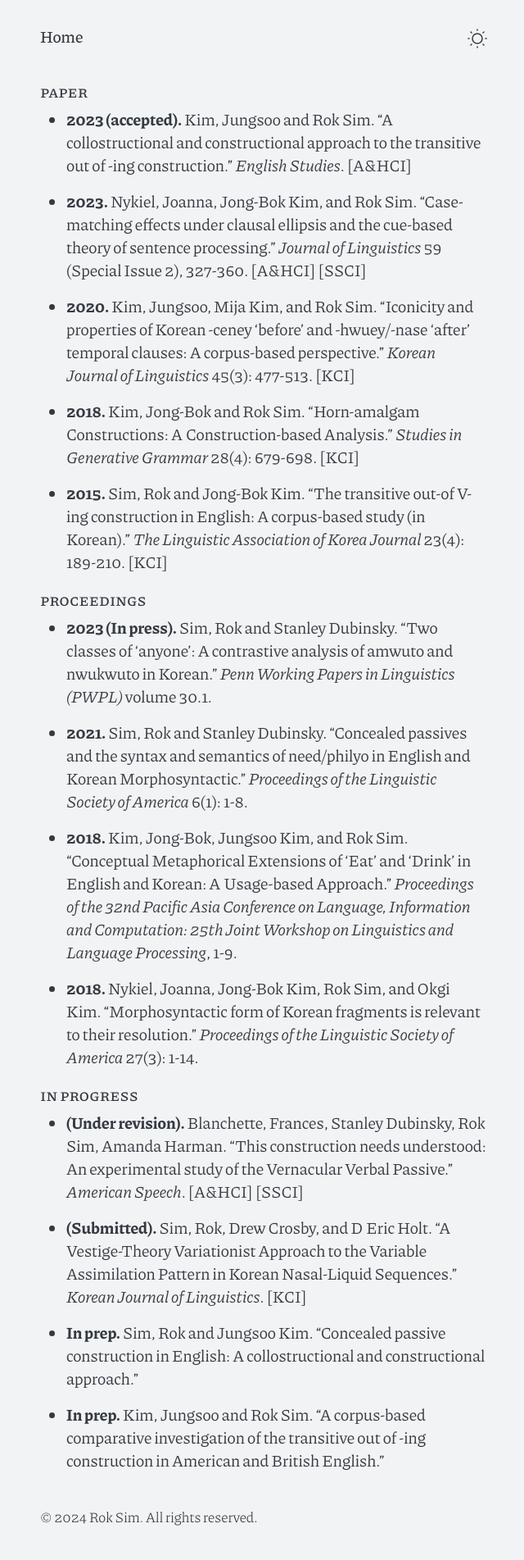
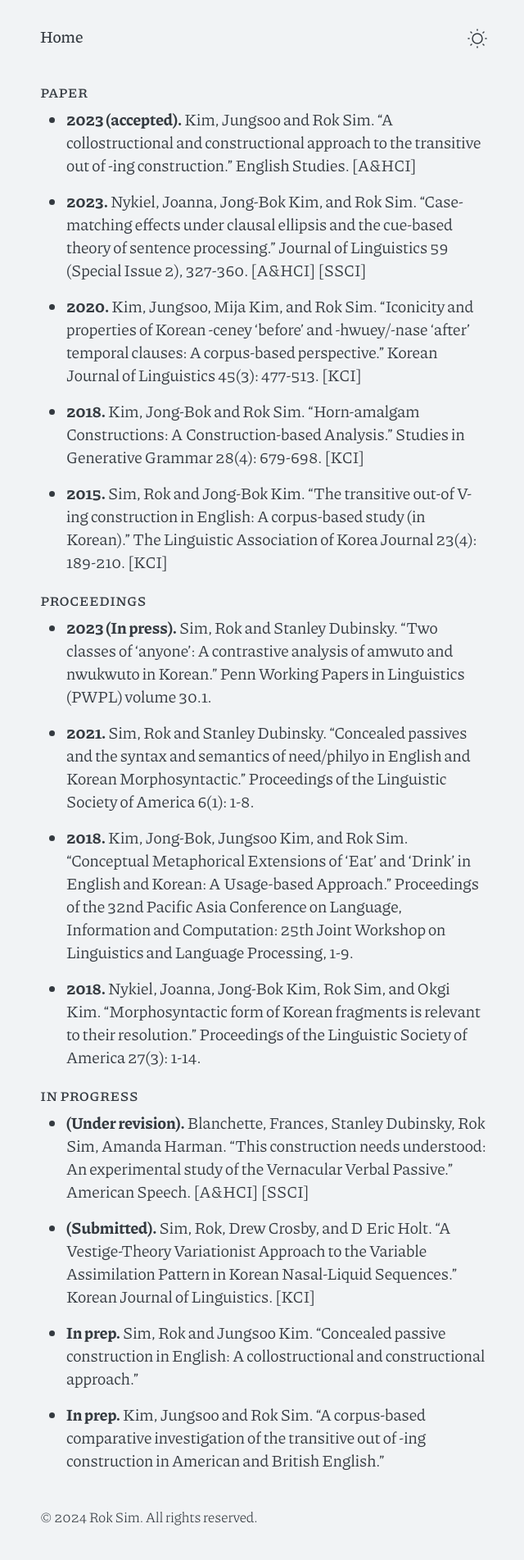
Before and after one commit to rsim89/rsim89.github.io, a Jekyll site: the page built from publication.md, in a window 1280 px wide. Shown: the whole page at 82% size, without its empty margins (318-958 px from the left). Built offline with Jekyll 4.4.1, drawn with Linux system fonts in a browser that asks for light colours.

```diff
--- a/publication.md
+++ b/publication.md
@@ -5,31 +5,31 @@ title: Publication
 
 ### Paper
 
-- **2023 (accepted).** Kim, Jungsoo and Rok Sim. "A collostructional and constructional approach to the transitive out of -ing construction." *English Studies*. [A&HCI]
+- **2023 (accepted).** Kim, Jungsoo and Rok Sim. "A collostructional and constructional approach to the transitive out of -ing construction." English Studies. [A&HCI]
 
-- **2023.** Nykiel, Joanna, Jong-Bok Kim, and Rok Sim. "Case-matching effects under clausal ellipsis and the cue-based theory of sentence processing." *Journal of Linguistics* 59 (Special Issue 2), 327-360. [A&HCI] [SSCI]
+- **2023.** Nykiel, Joanna, Jong-Bok Kim, and Rok Sim. "Case-matching effects under clausal ellipsis and the cue-based theory of sentence processing." Journal of Linguistics 59 (Special Issue 2), 327-360. [A&HCI] [SSCI]
 
-- **2020.** Kim, Jungsoo, Mija Kim, and Rok Sim. "Iconicity and properties of Korean -ceney ‘before’ and -hwuey/-nase ‘after’ temporal clauses: A corpus-based perspective." *Korean Journal of Linguistics* 45(3): 477-513. [KCI]
+- **2020.** Kim, Jungsoo, Mija Kim, and Rok Sim. "Iconicity and properties of Korean -ceney 'before' and -hwuey/-nase 'after' temporal clauses: A corpus-based perspective." Korean Journal of Linguistics 45(3): 477-513. [KCI]
 
-- **2018.** Kim, Jong-Bok and Rok Sim. "Horn-amalgam Constructions: A Construction-based Analysis." *Studies in Generative Grammar* 28(4): 679-698. [KCI]
+- **2018.** Kim, Jong-Bok and Rok Sim. "Horn-amalgam Constructions: A Construction-based Analysis." Studies in Generative Grammar 28(4): 679-698. [KCI]
 
-- **2015.** Sim, Rok and Jong-Bok Kim. "The transitive out-of V-ing construction in English: A corpus-based study (in Korean)." *The Linguistic Association of Korea Journal* 23(4): 189-210. [KCI]
+- **2015.** Sim, Rok and Jong-Bok Kim. "The transitive out-of V-ing construction in English: A corpus-based study (in Korean)." The Linguistic Association of Korea Journal 23(4): 189-210. [KCI]
 
 ### Proceedings
 
-- **2023 (In press).** Sim, Rok and Stanley Dubinsky. "Two classes of ‘anyone’: A contrastive analysis of amwuto and nwukwuto in Korean." *Penn Working Papers in Linguistics (PWPL)* volume 30.1.
+- **2023 (In press).** Sim, Rok and Stanley Dubinsky. "Two classes of ‘anyone’: A contrastive analysis of amwuto and nwukwuto in Korean." Penn Working Papers in Linguistics (PWPL) volume 30.1.
 
-- **2021.** Sim, Rok and Stanley Dubinsky. "Concealed passives and the syntax and semantics of need/philyo in English and Korean Morphosyntactic." *Proceedings of the Linguistic Society of America* 6(1): 1-8.
+- **2021.** Sim, Rok and Stanley Dubinsky. "Concealed passives and the syntax and semantics of need/philyo in English and Korean Morphosyntactic." Proceedings of the Linguistic Society of America 6(1): 1-8.
 
-- **2018.** Kim, Jong-Bok, Jungsoo Kim, and Rok Sim. "Conceptual Metaphorical Extensions of ‘Eat’ and ‘Drink’ in English and Korean: A Usage-based Approach." *Proceedings of the 32nd Pacific Asia Conference on Language, Information and Computation: 25th Joint Workshop on Linguistics and Language Processing*, 1-9.
+- **2018.** Kim, Jong-Bok, Jungsoo Kim, and Rok Sim. "Conceptual Metaphorical Extensions of 'Eat' and 'Drink' in English and Korean: A Usage-based Approach." Proceedings of the 32nd Pacific Asia Conference on Language, Information and Computation: 25th Joint Workshop on Linguistics and Language Processing, 1-9.
 
-- **2018.** Nykiel, Joanna, Jong-Bok Kim, Rok Sim, and Okgi Kim. "Morphosyntactic form of Korean fragments is relevant to their resolution." *Proceedings of the Linguistic Society of America* 27(3): 1-14.
+- **2018.** Nykiel, Joanna, Jong-Bok Kim, Rok Sim, and Okgi Kim. "Morphosyntactic form of Korean fragments is relevant to their resolution." Proceedings of the Linguistic Society of America 27(3): 1-14.
 
 ### In Progress
 
-- **(Under revision).** Blanchette, Frances, Stanley Dubinsky, Rok Sim, Amanda Harman. "This construction needs understood: An experimental study of the Vernacular Verbal Passive." *American Speech*. [A&HCI] [SSCI]
+- **(Under revision).** Blanchette, Frances, Stanley Dubinsky, Rok Sim, Amanda Harman. "This construction needs understood: An experimental study of the Vernacular Verbal Passive." American Speech. [A&HCI] [SSCI]
 
-- **(Submitted).** Sim, Rok, Drew Crosby, and D Eric Holt. "A Vestige-Theory Variationist Approach to the Variable Assimilation Pattern in Korean Nasal-Liquid Sequences." *Korean Journal of Linguistics*. [KCI]
+- **(Submitted).** Sim, Rok, Drew Crosby, and D Eric Holt. "A Vestige-Theory Variationist Approach to the Variable Assimilation Pattern in Korean Nasal-Liquid Sequences." Korean Journal of Linguistics. [KCI]
 
 - **In prep.** Sim, Rok and Jungsoo Kim. "Concealed passive construction in English: A collostructional and constructional approach."
 
```
